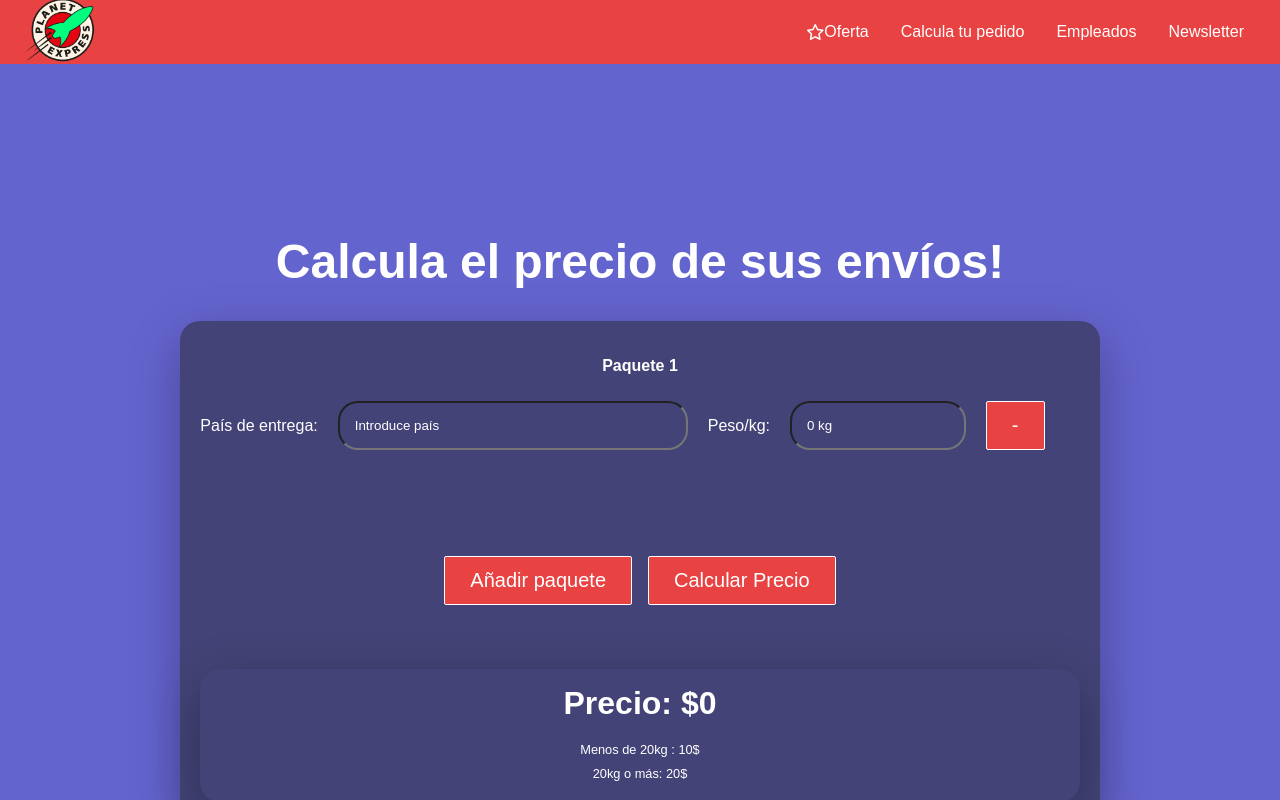
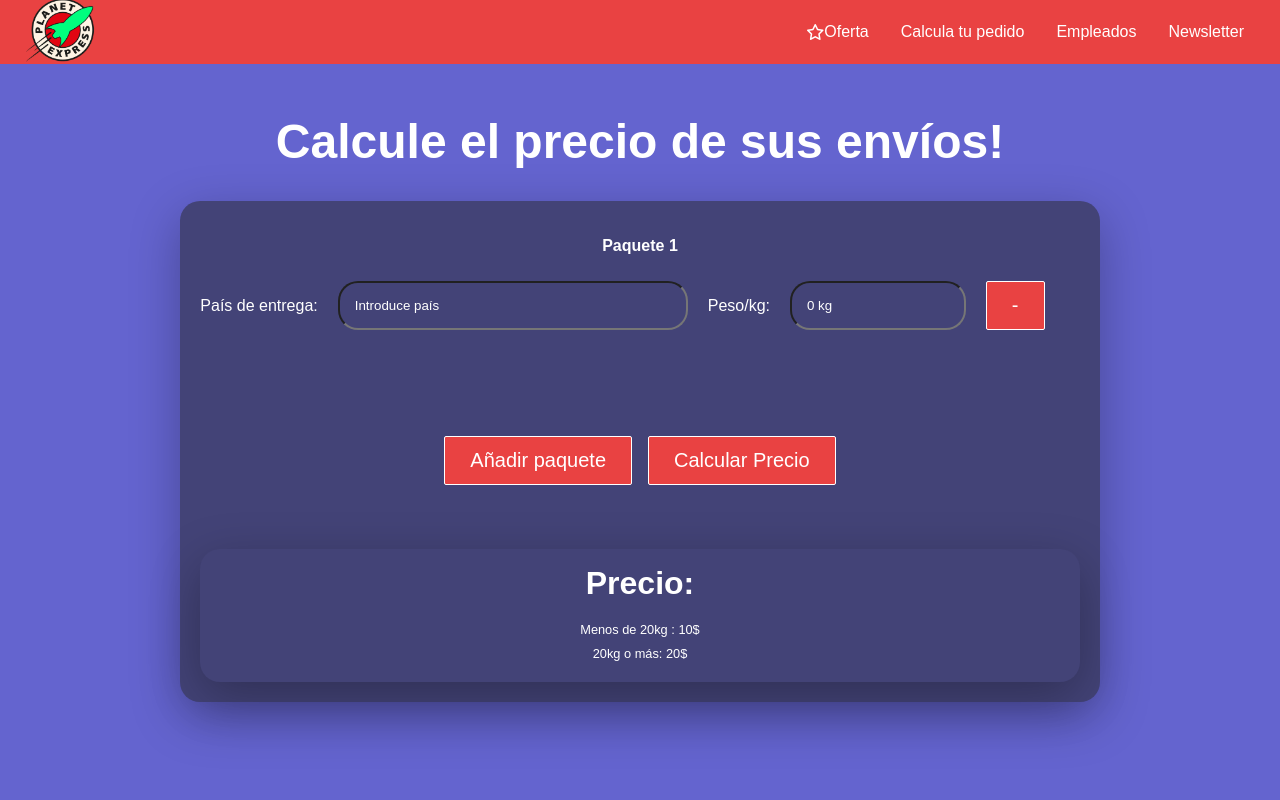
Before and after one commit to maria-canals/planet-express-landing-page, a React (Create React App) app: page /servicios in a window 1280 px wide. Built offline with nearby package versions, Linux system fonts and the light colour scheme.

Commit message:
isNaN solved

```diff
--- a/src/components/ServicesCalculator.js
+++ b/src/components/ServicesCalculator.js
@@ -63,7 +63,7 @@ export const ServicesCalculator = ({
 				</div>
 			</form>
 			<div className='calculator-price'>
-				<h4>Precio: ${price}</h4>
+				<h4>Precio: {price}</h4>
 				<p>
 					Menos de 20kg : 10$ <br />
 					20kg o más: 20$
--- a/src/pages/CalculateServices.js
+++ b/src/pages/CalculateServices.js
@@ -1,4 +1,5 @@
 import React, { useState } from 'react';
+import Swal from 'sweetalert2';
 
 import { ServicesCalculator } from '../components/ServicesCalculator';
 
@@ -6,7 +7,7 @@ export const CalculateServices = () => {
 	const initialState = [{ address: '', weight: '', price: 0 }];
 	const [inputFields, setInputFields] = useState(initialState);
 
-	const [price, setPrice] = useState(0);
+	const [price, setPrice] = useState('');
 
 	const handleChange = (i, { target }) => {
 		let price = 0;
@@ -36,14 +37,24 @@ export const CalculateServices = () => {
 
 	const handleSubmit = e => {
 		e.preventDefault();
-		const result = inputFields.reduce((a, b) => +a + +b.price, 0);
-		setPrice(result);
-		console.log(inputFields);
+
+		const result = inputFields.reduce((a, b) => a + +b.price, 0);
+		const resultIsNotANumber = isNaN(result);
+
+		if (!resultIsNotANumber && result !== 0) {
+			setPrice(result);
+		} else {
+			setPrice('');
+			Swal.fire({
+				icon: 'error',
+				text: `Revise los campos vacíos`,
+			});
+		}
 	};
 
 	return (
 		<div className='main-screen'>
-			<h1 className='calculator-title'>Calcula el precio de sus envíos!</h1>
+			<h1 className='calculator-title'>Calcule el precio de sus envíos!</h1>
 			<div className='calculator-container'>
 				<ServicesCalculator
 					price={price}
--- a/src/styles/pages/_CalculateServices.scss
+++ b/src/styles/pages/_CalculateServices.scss
@@ -1,7 +1,3 @@
-.calculator-title {
-	margin-top: 15rem;
-}
-
 .calculator-container {
 	margin: 2rem;
 	border-radius: 20px;
@@ -42,11 +38,12 @@
 	.calculator-title {
 		font-size: 2rem;
 		padding: 10px;
+		margin-top: 15rem;
 	}
 	.calculator-container {
 		border-radius: 20px;
-		box-shadow: 0 15px 50px rgba(0, 0, 0, 0.288);
 		background-color: transparent;
+		box-shadow: none;
 		color: white;
 		min-width: 350px;
 		max-width: 600px;
```
